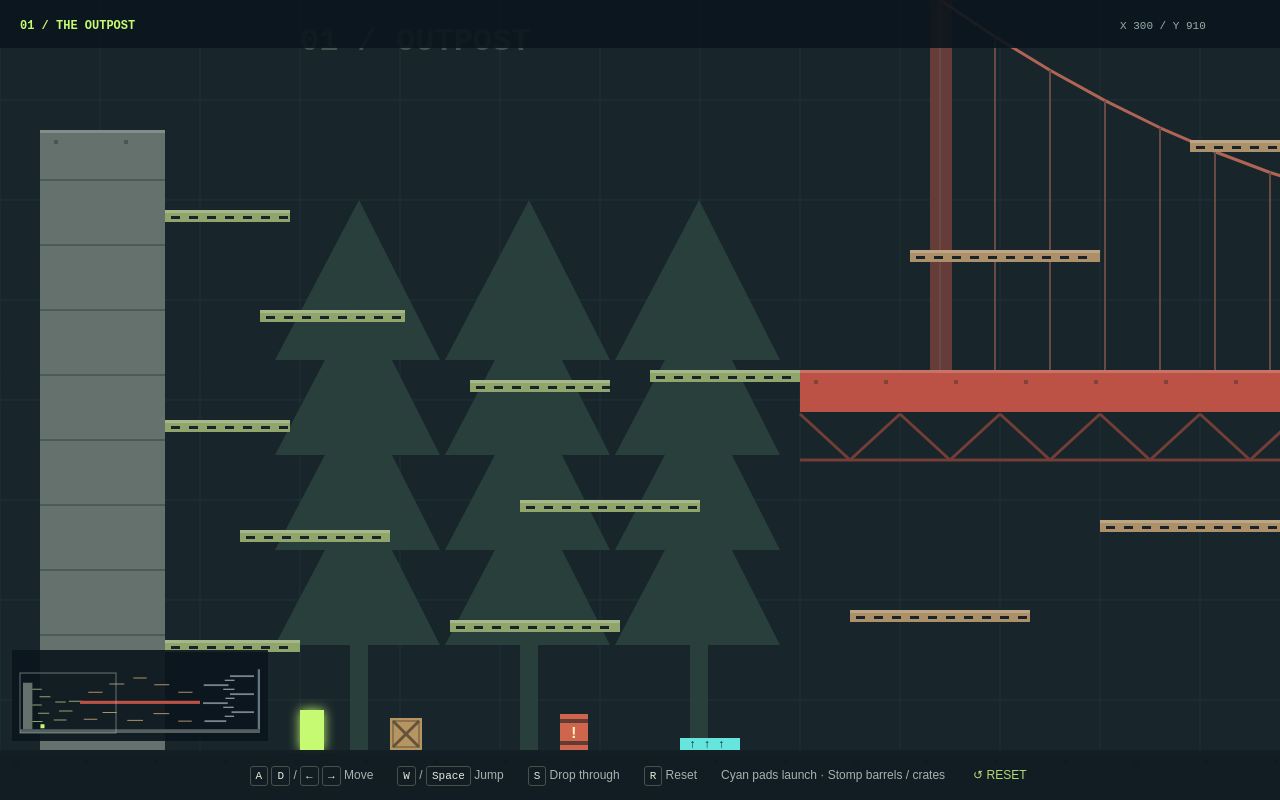
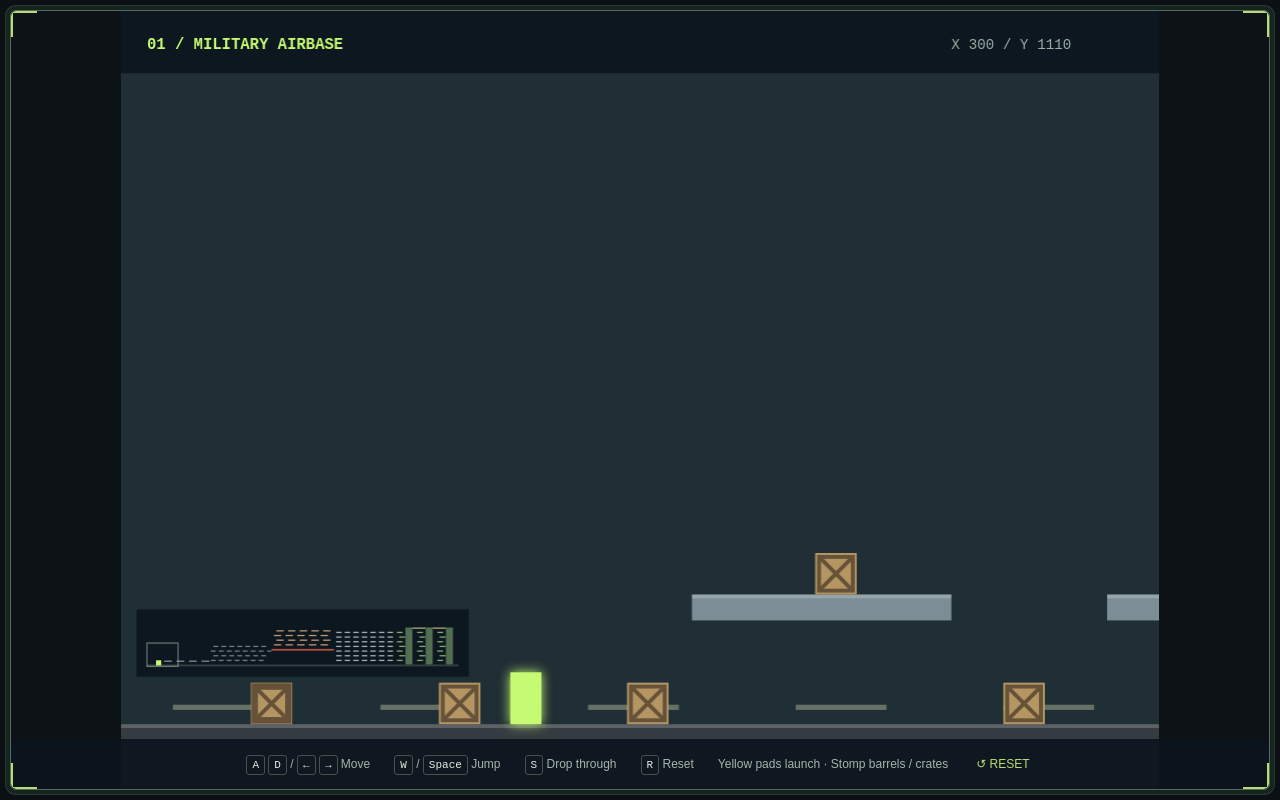
Before and after one commit to MrAnimesh/contra-manhunt, a plain HTML site: page index.html in a window 1280 px wide. Drawn offline with Linux system fonts and the light colour scheme.

Commit message:
v1.6-expanded-8000px-map

```diff
--- a/index.html
+++ b/index.html
@@ -8,7 +8,23 @@
   * { box-sizing: border-box; }
   html, body { width: 100%; height: 100%; margin: 0; overflow: hidden; }
   body { background: #0c1216; color: #dbe3df; font-family: Arial, sans-serif; }
-  main { position: fixed; inset: 0; }
+  /* A narrow metal frame surrounds the full-window play area. */
+  main { display: grid; place-items: center; position: fixed; inset: 10px; border: 1px solid #52695d;
+    border-radius: 6px; overflow: hidden;
+    box-shadow: 0 0 0 4px #17231e, 0 0 0 5px #293b31, 0 0 24px #0008; }
+  /* Corner brackets sit above the canvas without intercepting clicks. */
+  main::after { content: ''; position: absolute; inset: 0; z-index: 2;
+    pointer-events: none; border-radius: 5px;
+    background:
+      linear-gradient(#b7dc73, #b7dc73) left top / 26px 2px,
+      linear-gradient(#b7dc73, #b7dc73) left top / 2px 26px,
+      linear-gradient(#b7dc73, #b7dc73) right top / 26px 2px,
+      linear-gradient(#b7dc73, #b7dc73) right top / 2px 26px,
+      linear-gradient(#b7dc73, #b7dc73) left bottom / 26px 2px,
+      linear-gradient(#b7dc73, #b7dc73) left bottom / 2px 26px,
+      linear-gradient(#b7dc73, #b7dc73) right bottom / 26px 2px,
+      linear-gradient(#b7dc73, #b7dc73) right bottom / 2px 26px;
+    background-repeat: no-repeat; }
   canvas { display: block; width: 100%; height: 100%; background: #18252b; outline: none; }
   canvas:focus-visible { outline: 2px solid #c6fa72; outline-offset: -2px; }
   .controls { position: absolute; bottom: 0; left: 0; right: 0; display: flex;
@@ -18,6 +34,7 @@
   kbd { color: #e6eddf; font: 11px monospace; border: 1px solid #46524b; border-radius: 3px; padding: 3px 5px; }
   button { background: transparent; color: #b7dc73; border: 0; cursor: pointer; font: inherit; padding: 4px; }
   @media (max-width: 600px) {
+    main { inset: 6px; }
     .controls { gap: 10px 14px; font-size: 11px; }
     .terrain-hint { display: none; }
   }
@@ -26,32 +43,30 @@
 <body>
 <main>
   <canvas id="game" width="800" height="600" tabindex="0" aria-label="Side-scrolling platformer. A or D to run, W or Space to jump, S to drop through a thin platform.">Your browser needs HTML5 Canvas to play.</canvas>
-  <div class="controls"><span><kbd>A</kbd> <kbd>D</kbd> / <kbd>←</kbd> <kbd>→</kbd> Move</span><span><kbd>W</kbd> / <kbd>Space</kbd> Jump</span><span><kbd>S</kbd> Drop through</span><span><kbd>R</kbd> Reset</span><span class="terrain-hint">Cyan pads launch · Stomp barrels / crates</span><button id="reset">↺ RESET</button></div>
+  <div class="controls"><span><kbd>A</kbd> <kbd>D</kbd> / <kbd>←</kbd> <kbd>→</kbd> Move</span><span><kbd>W</kbd> / <kbd>Space</kbd> Jump</span><span><kbd>S</kbd> Drop through</span><span><kbd>R</kbd> Reset</span><span class="terrain-hint">Yellow pads launch · Stomp barrels / crates</span><button id="reset">↺ RESET</button></div>
 </main>
 <script type="module">
 // Native ES modules need an HTTP server; no build step or dependencies are used.
-import { world, platforms, drawMap, resetMap } from './src/map.js';
+import { world, zones, platforms, drawMap, resetMap } from './src/map.js';
 import { updatePlayer, updateCamera } from './src/physics.js';
 import { particles, updateAndDrawParticles } from './src/particles.js';
 
 const canvas = document.getElementById('game');
 const context = canvas.getContext('2d');
-const camera = { x: 0, y: 400, width: 800, height: 600 };
-const player = { x: 300, y: 910, width: 24, height: 40, vx: 0, vy: 0, standingOn: null, ignoredPlatform: null };
+const camera = { x: 0, y: 600, width: 800, height: 600 };
+const player = { x: 300, y: 1110, width: 24, height: 40, vx: 0, vy: 0, standingOn: null, ignoredPlatform: null };
 const input = {};
 
 function resizeCanvas() {
-  const width = canvas.clientWidth;
-  const height = canvas.clientHeight;
+  const container = canvas.parentElement;
   const pixelRatio = window.devicePixelRatio || 1;
-  // Zoom only when needed to keep even very large viewports inside the world.
-  const scale = Math.max(1, width / world.width, height / world.height);
-  camera.width = width / scale;
-  camera.height = height / scale;
-  // Match the backing bitmap to the display density for sharp canvas graphics.
-  canvas.width = Math.round(width * pixelRatio);
-  canvas.height = Math.round(height * pixelRatio);
-  context.setTransform(pixelRatio * scale, 0, 0, pixelRatio * scale, 0, 0);
+  // Fit the 800 × 600 logical viewport inside the fullscreen border, without stretching.
+  const scale = Math.min(container.clientWidth / camera.width, container.clientHeight / camera.height);
+  canvas.style.width = camera.width * scale + 'px';
+  canvas.style.height = camera.height * scale + 'px';
+  canvas.width = Math.round(camera.width * scale * pixelRatio);
+  canvas.height = Math.round(camera.height * scale * pixelRatio);
+  context.setTransform(canvas.width / camera.width, 0, 0, canvas.height / camera.height, 0, 0);
   centerCamera();
 }
 
@@ -67,7 +82,7 @@ resizeCanvas();
 
 function resetPlayer() {
   player.x = 300;
-  player.y = 910;
+  player.y = 1110;
   player.vx = 0;
   player.vy = 0;
   player.standingOn = null;
@@ -103,9 +118,10 @@ document.getElementById('reset').addEventListener('click', function () {
 });
 
 function drawHud() {
-  let zone = '01 / THE OUTPOST';
-  if (player.x >= 800) zone = '02—03 / THE BRIDGE & TUNNEL';
-  if (player.x >= 2400) zone = '04 / THE WAREHOUSE';
+  let zone = zones[0].name;
+  for (const area of zones) {
+    if (player.x >= area.x) zone = area.name;
+  }
   context.fillStyle = '#0c151de8';
   context.fillRect(0, 0, camera.width, 48);
   context.font = 'bold 12px monospace';
@@ -122,10 +138,10 @@ function drawHud() {
   // Keep the overview above the controls as the window changes size.
   const controlsHeight = document.querySelector('.controls').getBoundingClientRect().height;
   const displayScale = canvas.clientHeight / camera.height;
-  const map = { x: 20, y: camera.height - controlsHeight / displayScale - 92, scale: 0.075 };
+  const map = { x: 20, y: camera.height - controlsHeight / displayScale - 92, scale: 240 / world.width };
   if (map.y < 60 || camera.width < 280) return;
   context.fillStyle = '#0c151de8';
-  context.fillRect(map.x - 8, map.y - 8, 256, 91);
+  context.fillRect(map.x - 8, map.y - 8, 256, world.height * map.scale + 16);
   for (const platform of platforms) {
     context.fillStyle = platform.color;
     context.fillRect(map.x + platform.x * map.scale, map.y + platform.y * map.scale,
--- a/src/map.js
+++ b/src/map.js
@@ -1,71 +1,110 @@
-export const world = { width: 3200, height: 1000 };
+export const world = { width: 8000, height: 1200 };
+export const platforms = [];
+export const jumpPads = [];
+export const explosiveBarrels = [];
+export const supplyCrates = [];
 
-// Edit these rectangles to rearrange the level; art never changes collision.
-export const platforms = [
-  { x: 0, y: 950, width: 3200, height: 50, type: 'solid', color: '#53605f' },
-  // Outpost: climb the exterior ledges to reach the concrete tower roof.
-  { x: 40, y: 330, width: 125, height: 620, type: 'solid', color: '#65716c' },
-  { x: 165, y: 840, width: 135, height: 12, type: 'one-way', color: '#90a56c' },
-  { x: 240, y: 730, width: 150, height: 12, type: 'one-way', color: '#90a56c' },
-  { x: 165, y: 620, width: 125, height: 12, type: 'one-way', color: '#90a56c' },
-  { x: 260, y: 510, width: 145, height: 12, type: 'one-way', color: '#90a56c' },
-  { x: 165, y: 410, width: 125, height: 12, type: 'one-way', color: '#90a56c' },
-  { x: 450, y: 820, width: 170, height: 12, type: 'one-way', color: '#90a56c' },
-  { x: 520, y: 700, width: 180, height: 12, type: 'one-way', color: '#90a56c' },
-  { x: 470, y: 580, width: 140, height: 12, type: 'one-way', color: '#90a56c' },
-  { x: 650, y: 570, width: 175, height: 12, type: 'one-way', color: '#90a56c' },
-  // Bridge: one continuous solid deck separates the upper route and tunnel.
-  { x: 800, y: 570, width: 1600, height: 42, type: 'solid', color: '#bb5245' },
-  { x: 850, y: 810, width: 180, height: 12, type: 'one-way', color: '#ac9069' },
-  { x: 1100, y: 720, width: 190, height: 12, type: 'one-way', color: '#ac9069' },
-  { x: 1430, y: 825, width: 210, height: 12, type: 'one-way', color: '#ac9069' },
-  { x: 1780, y: 735, width: 210, height: 12, type: 'one-way', color: '#ac9069' },
-  { x: 2110, y: 835, width: 180, height: 12, type: 'one-way', color: '#ac9069' },
-  { x: 910, y: 450, width: 190, height: 12, type: 'one-way', color: '#ac9069' },
-  { x: 1190, y: 340, width: 200, height: 12, type: 'one-way', color: '#ac9069' },
-  { x: 1510, y: 260, width: 180, height: 12, type: 'one-way', color: '#ac9069' },
-  { x: 1790, y: 350, width: 200, height: 12, type: 'one-way', color: '#ac9069' },
-  { x: 2110, y: 450, width: 190, height: 12, type: 'one-way', color: '#ac9069' },
-  // Warehouse: offset solid floors leave vertical passages at their ends.
-  { x: 2460, y: 830, width: 290, height: 24, type: 'solid', color: '#76868c' },
-  { x: 2820, y: 710, width: 300, height: 24, type: 'solid', color: '#76868c' },
-  { x: 2440, y: 590, width: 330, height: 24, type: 'solid', color: '#76868c' },
-  { x: 2800, y: 470, width: 320, height: 24, type: 'solid', color: '#76868c' },
-  { x: 2450, y: 350, width: 330, height: 24, type: 'solid', color: '#76868c' },
-  { x: 2800, y: 230, width: 320, height: 24, type: 'solid', color: '#76868c' },
-  { x: 2730, y: 770, width: 125, height: 10, type: 'one-way', color: '#a9bcc0' },
-  { x: 2710, y: 650, width: 140, height: 10, type: 'one-way', color: '#a9bcc0' },
-  { x: 2740, y: 530, width: 120, height: 10, type: 'one-way', color: '#a9bcc0' },
-  { x: 2710, y: 410, width: 150, height: 10, type: 'one-way', color: '#a9bcc0' },
-  { x: 2730, y: 290, width: 130, height: 10, type: 'one-way', color: '#a9bcc0' },
-  { x: 3170, y: 150, width: 30, height: 800, type: 'solid', color: '#657780' }
+export const zones = [
+  { x: 0, width: 1600, name: '01 / MILITARY AIRBASE', color: '#202e35' },
+  { x: 1600, width: 1600, name: '02 / SCRAP JUNKYARD', color: '#302d2a' },
+  { x: 3200, width: 1600, name: '03 / CENTRAL MEGA BRIDGE', color: '#1b2932' },
+  { x: 4800, width: 1600, name: '04 / INDUSTRIAL FACTORY', color: '#282d32' },
+  { x: 6400, width: 1600, name: '05 / FORGOTTEN FOREST TOWER', color: '#1d3029' }
 ];
 
-// Jump pads launch automatically when the player lands on their top face.
-export const jumpPads = [
-  { x: 680, y: 938, width: 60, height: 12, color: '#65e5de', launchForce: 1200 },
-  { x: 1640, y: 558, width: 60, height: 12, color: '#65e5de', launchForce: 1000 },
-  { x: 3040, y: 938, width: 60, height: 12, color: '#65e5de', launchForce: 1050 }
-];
+function addPlatform(x, y, width, height, type, color) {
+  platforms.push({ x, y, width, height, type, color });
+}
 
-// Two stomps explode a barrel; one stomp breaks a crate.
-export const explosiveBarrels = [
-  { x: 560, y: 914, width: 28, height: 36, health: 2, isExploded: false },
-  { x: 1340, y: 534, width: 28, height: 36, health: 2, isExploded: false },
-  { x: 2890, y: 674, width: 28, height: 36, health: 2, isExploded: false }
-];
-export const supplyCrates = [
-  { x: 390, y: 918, width: 32, height: 32, isBroken: false },
-  { x: 1860, y: 538, width: 32, height: 32, isBroken: false },
-  { x: 2570, y: 798, width: 32, height: 32, isBroken: false }
-];
+// One continuous floor leaves a deep but traversable valley below the bridge.
+addPlatform(0, 1150, world.width, world.height - 1150, 'solid', '#353c41');
 
+// Airbase: low landing decks separated by broad, open runway sections.
+for (let i = 0; i < 4; i++) {
+  addPlatform(440 + i * 320, 1050, 200, 20, 'solid', '#7c8d96');
+}
+for (let i = 0; i < 10; i++) {
+  let x = 100 + i * 145;
+  let floorY = 1150;
+  // Rest crates on a deck when their full footprint fits above it.
+  for (const platform of platforms) {
+    if (platform.y === 1050 && x >= platform.x && x + 32 <= platform.x + platform.width) {
+      floorY = platform.y;
+    }
+  }
+  supplyCrates.push({ x, y: floorY - 32, width: 32, height: 32, isBroken: false });
+}
+
+// Junkyard: offset shelves leave narrow passages and climbable 120px steps.
+for (let row = 0; row < 4; row++) {
+  for (let column = 0; column < 7; column++) {
+    const x = 1640 + column * 205 + (row % 2) * 65;
+    const y = 1030 - row * 120;
+    addPlatform(x, y, 125, 28, 'solid', '#717b80');
+    // Two overlapping rows hold six barrels each.
+    if ((row === 0 || row === 2) && column < 6) {
+      explosiveBarrels.push({
+        x: x + 45, y: y - 36, width: 28, height: 36,
+        health: 2, isExploded: false
+      });
+    }
+  }
+}
+// The last shelf brings the junkyard route within jumping distance of the deck.
+addPlatform(3090, 790, 110, 22, 'solid', '#717b80');
+
+// Mega bridge: an uninterrupted elevated deck with no pillars in the underpass.
+addPlatform(3200, 750, 1600, 44, 'solid', '#ba5145');
+for (let row = 0; row < 4; row++) {
+  for (let column = 0; column < 5; column++) {
+    const x = 3260 + column * 300 + (row % 2) * 65;
+    addPlatform(x, 630 - row * 120, 190, 12, 'one-way', '#bd9770');
+  }
+}
+
+// Factory: seven tiers of short grates lead up into the rafters.
+for (let row = 0; row < 7; row++) {
+  for (let column = 0; column < 7; column++) {
+    addPlatform(4860 + column * 220, 1030 - row * 120, 140, 12, 'one-way', '#a0adb1');
+  }
+}
+for (let i = 0; i < 3; i++) {
+  // Ground pads reach the middle tiers; shelf pads reach the upper rafters.
+  jumpPads.push({
+    x: 5010 + i * 440, y: 1138, width: 60, height: 12,
+    color: '#f4d35e', launchForce: 1250
+  });
+  jumpPads.push({
+    x: 4900 + i * 440, y: 658, width: 60, height: 12,
+    color: '#f4d35e', launchForce: 1120
+  });
+}
+
+// Forest: three stone towers, exterior climbing ledges, and roof-height ropes.
+for (let i = 0; i < 3; i++) {
+  const x = 6640 + i * 520;
+  addPlatform(x, 200, 180, 950, 'solid', '#526f52');
+  for (let step = 0; step < 7; step++) {
+    addPlatform(x - 220 + (step % 2) * 60, 1030 - step * 120,
+      150, 10, 'one-way', '#89a975');
+  }
+  if (i < 2) {
+    addPlatform(x + 180, 200, 340, 10, 'one-way', '#b8a67a');
+  }
+}
+
+// Reset object state in place so physics keeps the same array references.
 export function resetMap() {
   for (const barrel of explosiveBarrels) {
     barrel.health = 2;
     barrel.isExploded = false;
   }
   for (const crate of supplyCrates) crate.isBroken = false;
+}
+
+function isVisible(object, camera) {
+  return object.x < camera.x + camera.width && object.x + object.width > camera.x &&
+    object.y < camera.y + camera.height && object.y + object.height > camera.y;
 }
 
 function line(ctx, x1, y1, x2, y2, color, width) {
@@ -77,106 +116,94 @@ function line(ctx, x1, y1, x2, y2, color, width) {
   ctx.stroke();
 }
 
-function drawEnvironment(ctx) {
-  // A faint coordinate grid makes the world dimensions readable during traversal.
-  for (let x = 0; x <= world.width; x += 100) line(ctx, x, 0, x, 950, '#213239', 1);
-  for (let y = 0; y < 950; y += 100) line(ctx, 0, y, world.width, y, '#213239', 1);
+function drawBackground(ctx, camera) {
+  for (const zone of zones) {
+    if (zone.x > camera.x + camera.width || zone.x + zone.width < camera.x) continue;
+    ctx.fillStyle = zone.color;
+    ctx.fillRect(zone.x, 0, zone.width, 1150);
+    ctx.fillStyle = '#ffffff24';
+    ctx.font = 'bold 26px monospace';
+    ctx.fillText(zone.name, zone.x + 60, 140);
+  }
 
-  // Decorative trees sit behind the outpost's collision rectangles.
-  for (let x = 350; x < 800; x += 170) {
-    ctx.fillStyle = '#293f3c';
-    ctx.fillRect(x, 540, 18, 410);
-    for (let y = 400; y < 710; y += 95) {
+  // Runway markings leave the airspace visually open.
+  for (let x = 40; x < 1600; x += 160) {
+    ctx.fillStyle = '#d0d4ae66';
+    ctx.fillRect(x, 1135, 70, 4);
+  }
+
+  // Bridge cables are decorative; the red deck defines solid collision.
+  for (let x = 3260; x <= 4740; x += 1480) {
+    ctx.fillStyle = '#653c39';
+    ctx.fillRect(x, 200, 18, 550);
+  }
+  for (let x = 3260; x < 4740; x += 74) {
+    // A parabola gives the suspension cable a gentle central sag.
+    const y = 210 + 230 * (1 - Math.pow((x - 4000) / 740, 2));
+    const nextY = 210 + 230 * (1 - Math.pow((x + 74 - 4000) / 740, 2));
+    line(ctx, x, y, x + 74, nextY, '#ac6957', 3);
+    line(ctx, x, y, x, 750, '#674c45', 2);
+  }
+  ctx.fillStyle = '#0f1b24';
+  ctx.fillRect(3200, 794, 1600, 356);
+  ctx.fillStyle = '#9aa8a0';
+  ctx.font = '14px monospace';
+  ctx.fillText('DEEP UNDERPASS', 3850, 1100);
+  // This marks the intended final-circle location; it does not run match logic.
+  ctx.fillStyle = '#ead27f';
+  ctx.fillText('FINAL CIRCLE / 4000', 3900, 725);
+
+  // Factory beams and forest silhouettes sit behind playable platforms.
+  for (let x = 4820; x < 6400; x += 220) {
+    ctx.fillStyle = '#394149';
+    ctx.fillRect(x, 180, 12, 970);
+    for (let y = 260; y < 1100; y += 240) {
+      line(ctx, x, y, x + 200, y + 180, '#343d43', 5);
+    }
+  }
+  for (let x = 6440; x < 8000; x += 200) {
+    ctx.fillStyle = '#304b38';
+    ctx.fillRect(x, 450, 18, 700);
     ctx.beginPath();
-      ctx.moveTo(x + 9, y);
-      ctx.lineTo(x - 75, y + 160);
-      ctx.lineTo(x + 90, y + 160);
+    ctx.moveTo(x + 9, 280);
+    ctx.lineTo(x - 90, 670);
+    ctx.lineTo(x + 110, 670);
     ctx.fill();
   }
 }
 
-  // Suspension cables and trusses are background art; only the red deck is solid.
-  for (let x = 930; x <= 2250; x += 1320) {
-    ctx.fillStyle = '#663c38';
-    ctx.fillRect(x, 180, 22, 390);
-  }
-  for (let x = 940; x < 2260; x += 55) {
-    // A parabola makes the suspension cable sag toward the bridge center.
-    const cableY = 200 + 230 * (1 - Math.pow((x - 1600) / 660, 2));
-    const nextY = 200 + 230 * (1 - Math.pow((x + 55 - 1600) / 660, 2));
-    line(ctx, x, cableY, x + 55, nextY, '#b06554', 3);
-    line(ctx, x, cableY, x, 570, '#694a43', 2);
-  }
-  for (let x = 800; x < 2400; x += 100) {
-    line(ctx, x, 614, x + 50, 660, '#743e37', 3);
-    line(ctx, x + 50, 660, x + 100, 614, '#743e37', 3);
-    line(ctx, x, 660, x + 100, 660, '#743e37', 3);
-  }
-
-  // Warehouse panels and columns suggest an interior without invisible walls.
-  ctx.fillStyle = '#202e36';
-  ctx.fillRect(2400, 150, 800, 800);
-  for (let x = 2410; x < 3200; x += 160) {
-    ctx.fillStyle = '#2e414b';
-    ctx.fillRect(x, 150, 9, 800);
-    for (let y = 180; y < 900; y += 120) {
-      ctx.fillStyle = '#3b4c50';
-      ctx.fillRect(x + 35, y, 80, 35);
-    }
-  }
-  ctx.font = 'bold 32px monospace';
-  ctx.fillStyle = '#425651';
-  ctx.fillText('01 / OUTPOST', 300, 250);
-  ctx.fillText('02—03 / IRON CROSSING', 1180, 150);
-  ctx.fillText('04 / WAREHOUSE', 2470, 120);
-  ctx.font = '14px monospace';
-  ctx.fillStyle = '#697c79';
-  ctx.fillText('UNDERPASS →', 1500, 910);
-}
-
-function drawPlatform(ctx, camera, platform) {
-  // Cull rectangles outside the camera AABB.
-  if (platform.x + platform.width < camera.x || platform.x > camera.x + camera.width ||
-      platform.y + platform.height < camera.y || platform.y > camera.y + camera.height) return;
+export function drawMap(ctx, camera) {
+  ctx.save();
+  // All assets use world coordinates; translate once for the camera.
+  ctx.translate(-camera.x, -camera.y);
+  drawBackground(ctx, camera);
+  for (const platform of platforms) {
+    if (!isVisible(platform, camera)) continue;
     ctx.fillStyle = platform.color;
     ctx.fillRect(platform.x, platform.y, platform.width, platform.height);
     ctx.fillStyle = '#ffffff30';
     ctx.fillRect(platform.x, platform.y, platform.width, 3);
     if (platform.type === 'one-way') {
-    // Dashed undersides identify floors that allow jumps and drops through them.
       for (let x = platform.x + 6; x < platform.x + platform.width - 6; x += 18) {
         ctx.fillStyle = '#172329';
         ctx.fillRect(x, platform.y + 6, 9, 3);
       }
-  } else {
-    // Concrete seams and bolts make solid platforms visually distinct.
-    for (let x = platform.x + 14; x < platform.x + platform.width; x += 70) {
-      ctx.fillStyle = '#17232955';
-      ctx.fillRect(x, platform.y + 10, 4, 4);
-    }
-    if (platform.height > 100) {
+    } else if (platform.height > 100) {
       for (let y = platform.y + 50; y < platform.y + platform.height; y += 65) {
-        line(ctx, platform.x, y, platform.x + platform.width, y, '#34443f', 1);
+        line(ctx, platform.x, y, platform.x + platform.width, y, '#304832', 2);
       }
     }
   }
-}
-
-// Each renderer owns its camera transform so callers cannot translate twice.
-export function drawMap(ctx, camera) {
-  ctx.save();
-  ctx.translate(-camera.x, -camera.y);
-  drawEnvironment(ctx);
-  for (const platform of platforms) drawPlatform(ctx, camera, platform);
   for (const pad of jumpPads) {
+    if (!isVisible(pad, camera)) continue;
     ctx.fillStyle = pad.color;
     ctx.fillRect(pad.x, pad.y, pad.width, pad.height);
-    ctx.fillStyle = '#142d32';
+    ctx.fillStyle = '#40371d';
     ctx.font = 'bold 12px monospace';
     ctx.fillText('↑ ↑ ↑', pad.x + 9, pad.y + 10);
   }
   for (const barrel of explosiveBarrels) {
-    if (barrel.isExploded) continue;
+    if (barrel.isExploded || !isVisible(barrel, camera)) continue;
     ctx.fillStyle = '#ce654c';
     if (barrel.health === 1) ctx.fillStyle = '#f5a65c';
     ctx.fillRect(barrel.x, barrel.y, barrel.width, barrel.height);
@@ -188,7 +215,7 @@ export function drawMap(ctx, camera) {
     ctx.fillText('!', barrel.x + 9, barrel.y + 24);
   }
   for (const crate of supplyCrates) {
-    if (crate.isBroken) continue;
+    if (crate.isBroken || !isVisible(crate, camera)) continue;
     ctx.fillStyle = '#b59662';
     ctx.fillRect(crate.x, crate.y, crate.width, crate.height);
     ctx.strokeStyle = '#655239';
```
Lines whose indentation alone changed are shown as unchanged.
